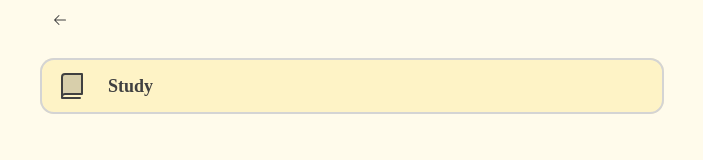
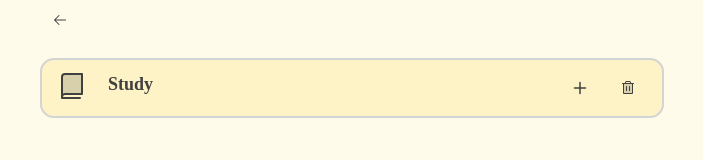
Before and after one commit to burhanudinrabbani666/task-management, a React (Vite) app: page /habit/1 in a window 1280 px wide. Shown: the part 290-450 px from the top of the page, without its empty margins (288-991 px from the left). Built offline with nearby package versions, Linux system fonts and the light colour scheme.

Commit message:
feat: add icon habit detail

```diff
--- a/src/routes/habit-detail.tsx
+++ b/src/routes/habit-detail.tsx
@@ -1,6 +1,6 @@
 import { Link, useParams } from "react-router";
 import { Button } from "../components/ui/button";
-import { ArrowLeftIcon } from "@phosphor-icons/react";
+import { ArrowLeftIcon, PlusIcon, TrashIcon } from "@phosphor-icons/react";
 import { cn } from "@/lib/utils";
 import { getIcon, IntialHabitData } from "@/lib/initial-data";
 import type { Habit } from "@/modules/habit/schema";
@@ -34,8 +34,28 @@ export function HabitDetail() {
                   "bg-[url(/public/check-circle.svg)] bg-size-[100px] bg-right bg-no-repeat inset-ring-2 inset-ring-green-700 transition duration-500",
               )}
             >
-              <Icon size={32} weight="duotone" />
-              <span className="text-lg font-semibold">{habit.title}</span>{" "}
+              <div className="flex w-full justify-between">
+                <div className="flex gap-4">
+                  <Icon size={32} weight="duotone" />
+                  <span className="text-lg font-semibold">
+                    {habit.title}
+                  </span>{" "}
+                </div>
+                <div className="flex gap-2">
+                  <Button
+                    variant="ghost"
+                    className="border-0 hover:bg-amber-200"
+                  >
+                    <PlusIcon size={25} weight="bold" />
+                  </Button>
+                  <Button
+                    variant="ghost"
+                    className="border-0 hover:bg-amber-200"
+                  >
+                    <TrashIcon size={25} weight="duotone" />
+                  </Button>
+                </div>
+              </div>
             </div>
           );
         })()}
```
